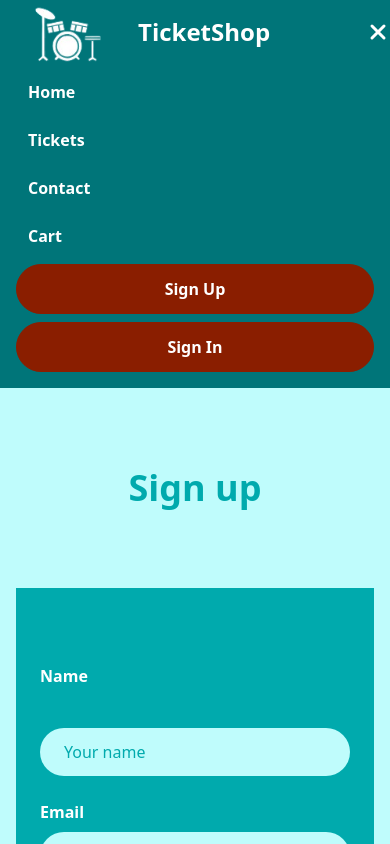
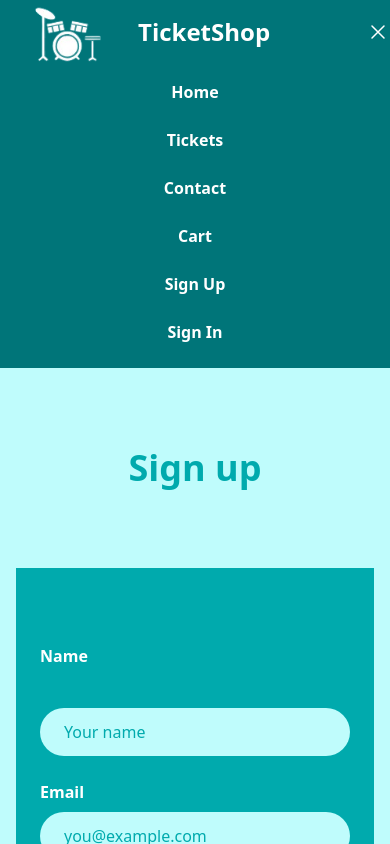
Before and after one commit to Seavyl/TicketFront, a React (Vite) app: page /SignUp in a window 390 px wide. Both pictures are taken after a click on the button "Toggle menu". Shown: the top 844 px of the page. Built offline with nearby package versions, Linux system fonts and the light colour scheme.

Commit message:
contact marche

```diff
--- a/package.json
+++ b/package.json
@@ -12,6 +12,7 @@
   },
   "dependencies": {
     "@fontsource/dm-sans": "^5.2.5",
+    "@heroicons/react": "^2.2.0",
     "@tailwindcss/vite": "^4.1.8",
     "axios": "^1.9.0",
     "react": "^19.1.0",
--- a/src/components/ContentLayout.jsx
+++ /dev/null
@@ -1,14 +0,0 @@
-export default function ContactLayout({ children }) {
-  return (
-    <div className="min-h-screen bg-back-color flex flex-col">
-      <header className="py-12 text-center">
-        <h1 className="text-4xl font-bold text-item-color">
-          Contact us
-        </h1>
-      </header>
-      <main className="bg-bg-color flex-grow flex items-center justify-center px-4">
-        {children}
-      </main>
-    </div>
-  )
-}
--- a/src/components/Navbar.jsx
+++ b/src/components/Navbar.jsx
@@ -1,136 +1,89 @@
 // src/components/Navbar.jsx
+import { useState } from "react"
+import { NavLink }  from "react-router-dom"
+import { Bars3Icon, XMarkIcon } from '@heroicons/react/24/outline'
+import logo         from "../assets/img/logo.png"
 
-import { useState } from "react";
-import { NavLink } from "react-router-dom";
-import logo from "../assets/img/logo.png";
+const links = [
+  { to: "/",       label: "Home",    end: true },
+  { to: "/ticket", label: "Tickets"         },
+  { to: "/contact",label: "Contact"         },
+  { to: "/cart",   label: "Cart"            },
+  { to: "/signup", label: "Sign Up", auth: true },
+  { to: "/signin", label: "Sign In", auth: true },
+]
 
 export default function Navbar() {
-  const [isOpen, setIsOpen] = useState(false);
+  const [isOpen, setIsOpen] = useState(false)
 
-  const baseLinks = [
-    { to: "/", label: "Home", end: true },
-    { to: "/ticket", label: "Tickets" },
-    { to: "/contact", label: "Contact" },
-    { to: "/Cart", label: "Cart" },
-  ];
+  // styles pour desktop
+  const linkClass     = "text-white font-bold hover:text-white"
+  const authLinkClass = "border border-button-color bg-button-color text-white " +
+                        "rounded-full max-w-max whitespace-nowrap md:px-4 md:py-2 lg:px-6 lg:py-2 font-bold"
+
+  // style pour mobile
+  const mobileClass = "block text-white font-bold px-3 py-2 rounded-md " +
+                      "hover:bg-n-f-color/80"
 
   return (
     <nav className="bg-n-f-color">
-      <div className="max-w-8xl mx-auto px-0 sm:px-4 lg:px-8 flex items-center justify-between h-16">
-        {/* Logo + Titre */}
+      <div className="max-w-8xl mx-auto px-0 sm:px-4 lg:px-8
+                      flex items-center justify-between h-16">
+        {/* Logo */}
         <a href="/" className="flex items-center flex-shrink-0">
           <img
             src={logo}
             alt="TicketShop"
             className="w-[130px] h-auto object-contain"
           />
-          <h3 className="ml-2 text-2xl font-bold text-white">TicketShop</h3>
+          <h3 className="ml-2 text-2xl font-bold text-white">
+            TicketShop
+          </h3>
         </a>
 
         {/* Liens Desktop */}
         <div className="hidden md:flex items-center space-x-10">
-          {baseLinks.map(({ to, label, end }) => (
+          {links.map(({ to, label, end, auth }) => (
             <NavLink
               key={to}
               to={to}
               end={end}
-              className="text-white font-bold hover:text-white"
+              className={auth ? authLinkClass : linkClass}
             >
               {label}
             </NavLink>
           ))}
-
-          <NavLink
-            to="/signup"
-            className="border border-button-color bg-button-color text-white
-                       rounded-full px-6 py-2 font-bold "
-          >
-            Sign Up
-          </NavLink>
-          <NavLink
-            to="/signin"
-            className="border border-button-color bg-button-color text-white
-                       rounded-full px-6 py-2 font-bold "
-          >
-            Sign In
-          </NavLink>
         </div>
 
-        {/* Hamburger mobile */}
-        <button
-          className="md:hidden text-white focus:outline-none "
-          onClick={() => setIsOpen(!isOpen)}
-          aria-label="Toggle menu"
+        {/* Hamburger Mobile */}
+          <button
+            className="md:hidden text-white focus:outline-none"
+            onClick={() => setIsOpen(o => !o)}
+            aria-label="Toggle menu"
         >
-          {isOpen ? (
-            <svg
-              className="h-6 w-6"
-              fill="none"
-              stroke="currentColor"
-              viewBox="0 0 24 24"
-            >
-              <path
-                strokeLinecap="round"
-                strokeLinejoin="round"
-                strokeWidth={3}
-                d="M6 18L18 6M6 6l12 12"
-              />
-            </svg>
-          ) : (
-            <svg
-              className="h-6 w-6"
-              fill="none"
-              stroke="currentColor"
-              viewBox="0 0 24 24"
-            >
-              <path
-                strokeLinecap="round"
-                strokeLinejoin="round"
-                strokeWidth={2}
-                d="M4 6h16M4 12h16M4 18h16"
-              />
-            </svg>
-          )}
+           {isOpen
+            ? <XMarkIcon className="h-6 w-6 text-white" />
+            : <Bars3Icon className="h-6 w-6 text-white" />
+          }
         </button>
       </div>
 
-      {/* Menu mobile déroulant */}
+      {/* Menu Mobile */}
       {isOpen && (
-        <div className="md:hidden bg-n-f-color px-4 pt-2 pb-4 space-y-2">
-          {baseLinks.map(({ to, label, end }) => (
+        <div className="md:hidden bg-n-f-color px-4 pt-2 pb-4 space-y-2 text-center">
+          {links.map(({ to, label, end }) => (
             <NavLink
               key={to}
               to={to}
               end={end}
-              className="block text-white font-bold px-3 py-2 rounded-md
-                         hover:bg-n-f-color/80"
+              className={mobileClass}
               onClick={() => setIsOpen(false)}
             >
               {label}
             </NavLink>
           ))}
-
-          <NavLink
-            to="/signup"
-            className="block text-white bg-button-color border border-button-color
-                       rounded-full font-bold text-center px-6 py-3
-    sm:px-2 sm:py-2 "
-            onClick={() => setIsOpen(false)}
-          >
-            Sign Up
-          </NavLink>
-
-          <NavLink
-            to="/signin"
-            className="block text-white bg-button-color border border-button-color
-                       rounded-full font-bold text-center px-6 py-3
-    sm:px-4 sm:py-2 "
-            onClick={() => setIsOpen(false)}
-          >
-            Sign In
-          </NavLink>
         </div>
       )}
     </nav>
-  );
+  )
 }
--- a/src/pages/Contact.jsx
+++ b/src/pages/Contact.jsx
@@ -9,6 +9,7 @@ export default function ContactPage() {
     message: '',
   })
   const [feedback, setFeedback] = useState('')
+  const [isError, setIsError]   = useState(false)
 
   const handleChange = e => {
     const { name, value } = e.target
@@ -20,11 +21,13 @@ export default function ContactPage() {
     setFeedback('')
     try {
       await axios.post('api/contacts', form)
-      setFeedback('Message envoyé !')
+      setIsError(false)
+      setFeedback('Message send !')
       setForm({ name: '', email: '', message: '' })
     } catch (err) {
       console.error(err)
-      setFeedback("Une erreur s'est produite.")
+      setIsError(true)
+      setFeedback("Error")
     }
   }
 
@@ -36,7 +39,12 @@ export default function ContactPage() {
           Contact us
         </h1>
         {feedback && (
-          <p className="mt-4 text-center text-white font-bold">
+          <p className={
+            // bg-vert si succès, bg-rouge si erreur
+            `mx-auto mt-4 inline-block px-6 py-2 rounded-full
+             font-bold text-white
+             ${isError ? 'bg-item-color' : 'bg-item-color'}`
+          }>
             {feedback}
           </p>
         )}
--- a/src/pages/SignUp.jsx
+++ b/src/pages/SignUp.jsx
@@ -1,13 +1,13 @@
-
-
+// src/pages/SignUpPage.jsx
 import { useState } from "react";
 
 export default function SignUpPage() {
   const [form, setForm] = useState({
-    name: "",
-    email: "",
-    address: "",
-    password: "",
+    name:            "",
+    email:           "",
+    address:         "",
+    password:        "",
+    confirmPassword: "",   // on ajoute confirmPassword
   });
 
   const handleChange = (e) =>
@@ -16,25 +16,24 @@ export default function SignUpPage() {
   const handleSubmit = (e) => {
     e.preventDefault();
     console.log("Inscription avec :", form);
-
+    // ici tu peux ajouter une validation confirmPassword === password
   };
 
   return (
     <div className="min-h-screen bg-back-color flex flex-col items-center px-4">
-
       <h1 className="mt-20 mb-20 text-item-color font-bold text-4xl">
         Sign up
       </h1>
-
 
       <div
         className="
           bg-item-color
           w-full max-w-[800px]
-          h-auto md:h-[400px]
+          h-auto md:h-[500px]
           flex flex-col md:justify-center
           px-6 md:px-12
           py-12 md:py-0
+          pb-8
         "
       >
         <form
@@ -42,9 +41,8 @@ export default function SignUpPage() {
           noValidate
           className="h-full flex flex-col justify-between"
         >
-
-            <div className="space-y-6  md:mt-0">
-
+          <div className="space-y-6 md:mt-0">
+            {/* Name */}
             <div className="flex flex-col md:flex-row md:items-center">
               <label
                 htmlFor="name"
@@ -69,7 +67,7 @@ export default function SignUpPage() {
               />
             </div>
 
-
+            {/* Email */}
             <div className="flex flex-col md:flex-row md:items-center">
               <label
                 htmlFor="email"
@@ -119,6 +117,7 @@ export default function SignUpPage() {
               />
             </div>
 
+            {/* Password */}
             <div className="flex flex-col md:flex-row md:items-center">
               <label
                 htmlFor="password"
@@ -137,23 +136,45 @@ export default function SignUpPage() {
                 className="
                   w-full md:w-3/4 h-12
                   bg-back-color text-item-color
+                  rounded-full px-6
                   placeholder-item-color
+                "
+              />
+            </div>
+
+            {/* Confirm Password */}
+            <div className="flex flex-col md:flex-row md:items-center">
+              <label
+                htmlFor="confirmPassword"
+                className="text-white font-bold mb-2 md:mb-0 md:w-1/4"
+              >
+                Confirm Password
+              </label>
+              <input
+                id="confirmPassword"
+                name="confirmPassword"
+                type="password"
+                value={form.confirmPassword}
+                onChange={handleChange}
+                required
+                placeholder="••••••••"
+                className="
+                  w-full md:w-3/4 h-12
+                  bg-back-color text-item-color
                   rounded-full px-6
-
+                  placeholder-item-color
                 "
               />
             </div>
           </div>
 
-            {/* Bouton, toujours à l’intérieur */}
+          {/* Bouton Submit */}
           <div className="text-center mb-6 md:mb-8">
             <button
               type="submit"
               className="
                 bg-button-color text-white
                 px-10 py-2.5 rounded-full font-bold
-
-
               "
             >
               submit
@@ -162,7 +183,5 @@ export default function SignUpPage() {
         </form>
       </div>
     </div>
-
-
   );
 }
--- a/vite.config.js
+++ b/vite.config.js
@@ -1,4 +1,3 @@
-// vite.config.js
 import { defineConfig } from 'vite'
 import react          from '@vitejs/plugin-react'
 
@@ -6,12 +5,12 @@ export default defineConfig({
   plugins: [react()],
   server: {
     proxy: {
-      // si tu appelles '/api/...' dans le front, Vite
-      // redirige vers ton Symfony sur le port 8000
+      // Dès que l'on appelle /api/* dans le front,
+      // Vite le redirige vers ton back sur le port 8000
       '/api': {
-        target:    'http://localhost/TicketShop/public',
+        target:       'http://localhost:8000',
         changeOrigin: true,
-        secure:    false,
+        secure:       false,
       },
     },
   },
```
Also changed, not shown: 1 other file (tests, documents, lock files or other folders). Lines whose indentation alone changed are shown as unchanged.
